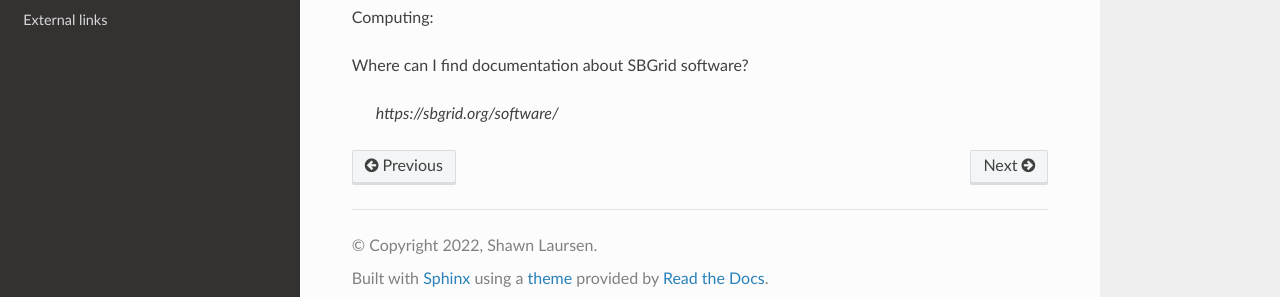
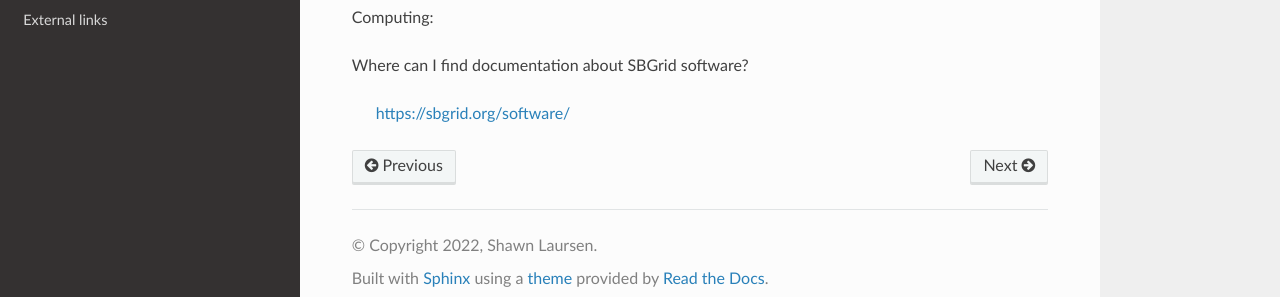
Before and after one commit to CU-BioKEM/user-guide, a Sphinx documentation site: the page built from docs/source/faqs.rst, in a window 1280 px wide. Shown: the part 250-547 px from the top of the page. Built offline with Sphinx 7.4.7 and the Read the Docs theme 2.0.0, drawn with Linux system fonts in a browser that asks for light colours.

Commit message:
fixed link

```diff
--- a/docs/source/faqs.rst
+++ b/docs/source/faqs.rst
@@ -10,4 +10,4 @@ Computing:
 
 Where can I find documentation about SBGrid software?
 
-    *https://sbgrid.org/software/*
+    https://sbgrid.org/software/
```
